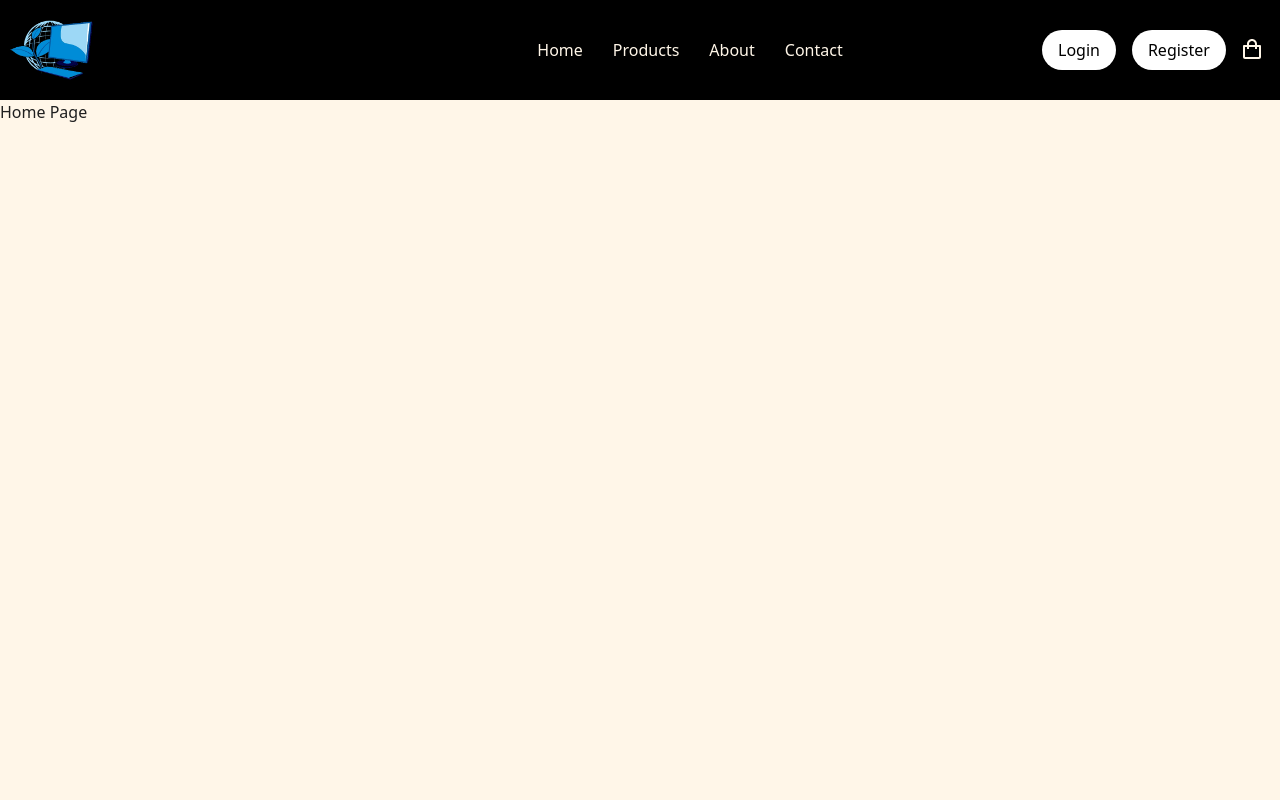
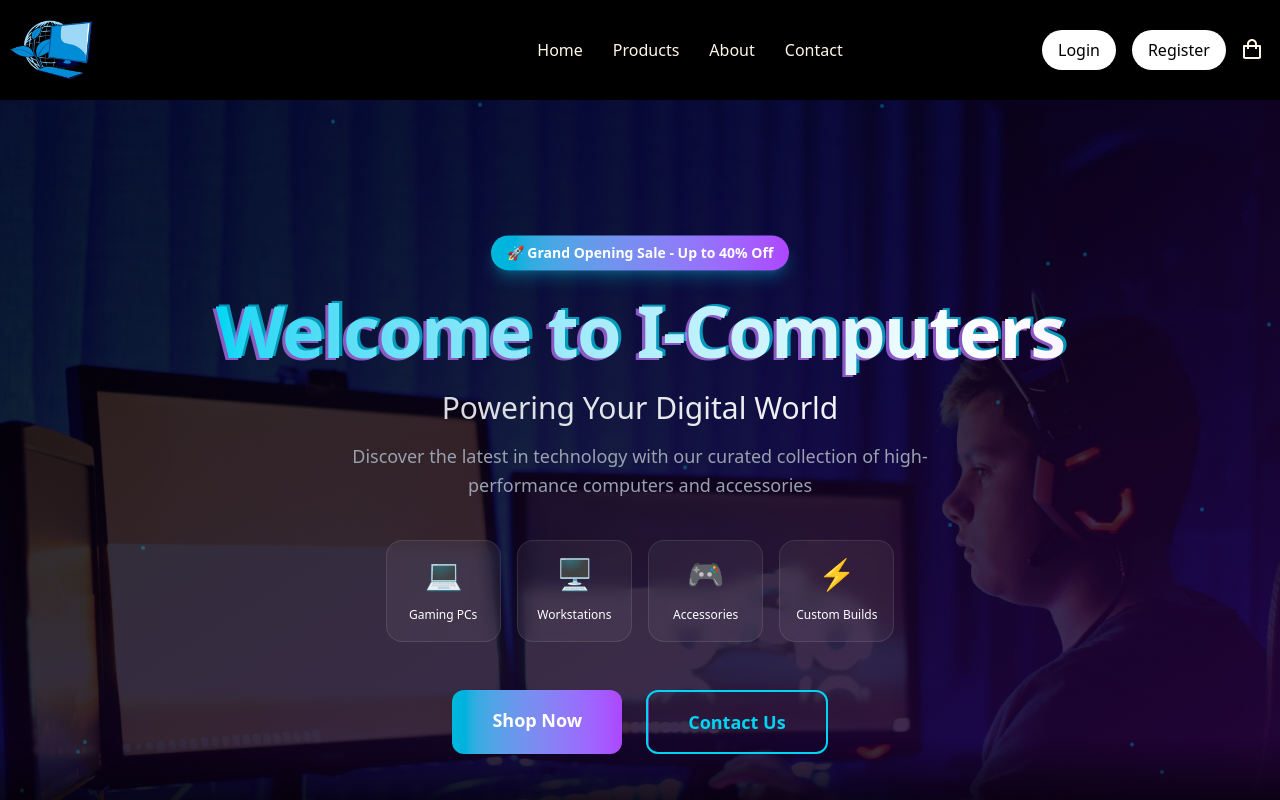
Before and after one commit to dilanka16/i-computers-frontend, a React (Vite) app: page / in a window 1280 px wide. Built offline with nearby package versions, Linux system fonts and the light colour scheme.

Commit message:
home page implement✏️

```diff
--- /dev/null
+++ b/src/pages/homeContent.jsx
@@ -0,0 +1,243 @@
+import { Link } from "react-router-dom";
+import { useState, useEffect } from "react";
+
+export default function Home() {
+  const [mousePosition, setMousePosition] = useState({ x: 0, y: 0 });
+  const [isVisible, setIsVisible] = useState(false);
+
+  useEffect(() => {
+    setIsVisible(true);
+
+    const handleMouseMove = (e) => {
+      setMousePosition({
+        x: (e.clientX / window.innerWidth - 0.5) * 20,
+        y: (e.clientY / window.innerHeight - 0.5) * 20,
+      });
+    };
+
+    window.addEventListener("mousemove", handleMouseMove);
+    return () => window.removeEventListener("mousemove", handleMouseMove);
+  }, []);
+
+  return (
+    <div className="relative w-full min-h-screen overflow-hidden text-white">
+      {/* Animated Background with Parallax */}
+      <div
+        className="absolute inset-0 bg-cover bg-center transition-transform duration-500 ease-out"
+        style={{
+          backgroundImage: "url('/home.jpg')",
+          transform: `translate(${mousePosition.x}px, ${mousePosition.y}px) scale(1.05)`,
+        }}
+      >
+        {/* Animated Gradient Overlay */}
+        <div className="absolute inset-0 bg-gradient-to-br from-cyan-900/90 via-black/80 to-purple-900/90 animate-gradient" />
+      </div>
+
+      {/* Floating Particles Effect */}
+      <div className="absolute inset-0 overflow-hidden">
+        {[...Array(20)].map((_, i) => (
+          <div
+            key={i}
+            className="absolute w-1 h-1 bg-cyan-400/30 rounded-full animate-float"
+            style={{
+              left: `${Math.random() * 100}%`,
+              top: `${Math.random() * 100}%`,
+              animationDelay: `${Math.random() * 5}s`,
+              animationDuration: `${5 + Math.random() * 10}s`,
+            }}
+          />
+        ))}
+      </div>
+
+      {/* Content */}
+      <div
+        className={`relative z-10 flex flex-col items-center justify-center min-h-screen text-center px-6 transition-all duration-1000 ${
+          isVisible ? "opacity-100 translate-y-0" : "opacity-0 translate-y-10"
+        }`}
+      >
+        {/* Animated Badge */}
+        <div className="mb-6 animate-bounce-slow">
+          <span className="px-4 py-2 bg-gradient-to-r from-cyan-500 to-purple-500 rounded-full text-sm font-semibold shadow-lg shadow-cyan-500/30">
+            🚀 Grand Opening Sale - Up to 40% Off
+          </span>
+        </div>
+
+        {/* Main Title with Glitch Effect */}
+        <h1 className="relative text-5xl md:text-7xl font-black mb-6 tracking-tight group">
+          <span className="absolute inset-0 text-cyan-400 animate-glitch-1 opacity-70">
+            Welcome to I-Computers
+          </span>
+          <span className="absolute inset-0 text-purple-400 animate-glitch-2 opacity-70">
+            Welcome to I-Computers
+          </span>
+          <span className="relative bg-gradient-to-r from-cyan-400 via-white to-purple-400 bg-clip-text text-transparent animate-gradient-x">
+            Welcome to{" "}
+            <span className="inline-block hover:scale-110 transition-transform duration-300">
+              I-Computers
+            </span>
+          </span>
+        </h1>
+
+        {/* Animated Slogans */}
+        <div className="space-y-4 mb-10">
+          <p className="text-xl md:text-3xl font-light animate-text-shimmer bg-gradient-to-r from-gray-300 via-white to-gray-300 bg-clip-text text-transparent bg-[length:200%_auto]">
+            Powering Your Digital World
+          </p>
+          <p className="text-md md:text-lg text-gray-400 max-w-2xl mx-auto leading-relaxed animate-fade-in-up">
+            Discover the latest in technology with our curated collection of
+            high-performance computers and accessories
+          </p>
+        </div>
+
+        {/* Features Grid */}
+        <div className="grid grid-cols-2 md:grid-cols-4 gap-4 mb-12 max-w-3xl mx-auto">
+          {[
+            { icon: "💻", label: "Gaming PCs" },
+            { icon: "🖥️", label: "Workstations" },
+            { icon: "🎮", label: "Accessories" },
+            { icon: "⚡", label: "Custom Builds" },
+          ].map((item, index) => (
+            <div
+              key={index}
+              className="group relative p-4 bg-white/5 backdrop-blur-sm rounded-2xl border border-white/10 hover:border-cyan-400/50 transition-all duration-500 hover:scale-105 hover:bg-white/10"
+              style={{ animationDelay: `${index * 0.1}s` }}
+            >
+              <div className="absolute inset-0 bg-gradient-to-r from-cyan-400/0 via-cyan-400/10 to-purple-400/0 rounded-2xl opacity-0 group-hover:opacity-100 transition-opacity duration-500" />
+              <span className="text-3xl mb-2 block animate-float">{item.icon}</span>
+              <span className="text-xs font-medium">{item.label}</span>
+            </div>
+          ))}
+        </div>
+
+        {/* Buttons with Enhanced Effects */}
+        <div className="flex flex-col sm:flex-row gap-6">
+          <Link
+            to="/products"
+            className="group relative px-10 py-4 bg-gradient-to-r from-cyan-500 to-purple-500 rounded-xl font-bold text-lg overflow-hidden transition-all duration-300 hover:scale-110 hover:shadow-2xl hover:shadow-cyan-500/30"
+          >
+            <span className="relative z-10">Shop Now</span>
+            <div className="absolute inset-0 bg-gradient-to-r from-cyan-600 to-purple-600 opacity-0 group-hover:opacity-100 transition-opacity duration-300" />
+            <div className="absolute inset-0 -translate-x-full group-hover:translate-x-full bg-white/20 transition-transform duration-700" />
+          </Link>
+
+          <Link
+            to="/contact"
+            className="group relative px-10 py-4 border-2 border-cyan-400 rounded-xl font-bold text-lg overflow-hidden transition-all duration-300 hover:scale-110 hover:shadow-2xl hover:shadow-cyan-500/20"
+          >
+            <span className="relative z-10 text-cyan-400 group-hover:text-white transition-colors duration-300">
+              Contact Us
+            </span>
+            <div className="absolute inset-0 bg-gradient-to-r from-cyan-500 to-purple-500 -translate-x-full group-hover:translate-x-0 transition-transform duration-500" />
+          </Link>
+        </div>
+
+        {/* Scroll Indicator */}
+        <div className="absolute bottom-10 left-1/2 transform -translate-x-1/2 animate-bounce">
+          <div className="w-6 h-10 border-2 border-white/30 rounded-full flex justify-center">
+            <div className="w-1 h-2 bg-white/60 rounded-full mt-2 animate-scroll" />
+          </div>
+        </div>
+      </div>
+
+      {/* Enhanced Bottom Gradient */}
+      <div className="absolute bottom-0 w-full h-40 bg-gradient-to-t from-black via-black/80 to-transparent" />
+
+      {/* Internal Animation Styles */}
+      <style>
+        {`
+          @keyframes gradient {
+            0%, 100% { background-position: 0% 50%; }
+            50% { background-position: 100% 50%; }
+          }
+
+          @keyframes float {
+            0%, 100% { transform: translateY(0px); }
+            50% { transform: translateY(-20px); }
+          }
+
+          @keyframes glitch-1 {
+            0%, 100% { transform: translate(0); }
+            33% { transform: translate(-5px, 3px); }
+            66% { transform: translate(5px, -3px); }
+          }
+
+          @keyframes glitch-2 {
+            0%, 100% { transform: translate(0); }
+            33% { transform: translate(5px, -3px); }
+            66% { transform: translate(-5px, 3px); }
+          }
+
+          @keyframes text-shimmer {
+            0% { background-position: -200% center; }
+            100% { background-position: 200% center; }
+          }
+
+          @keyframes scroll {
+            0% { transform: translateY(0); opacity: 1; }
+            100% { transform: translateY(15px); opacity: 0; }
+          }
+
+          @keyframes fade-in-up {
+            from {
+              opacity: 0;
+              transform: translateY(20px);
+            }
+            to {
+              opacity: 1;
+              transform: translateY(0);
+            }
+          }
+
+          @keyframes gradient-x {
+            0%, 100% { background-size: 200% 200%; background-position: left center; }
+            50% { background-size: 200% 200%; background-position: right center; }
+          }
+
+          .animate-gradient {
+            background-size: 400% 400%;
+            animation: gradient 15s ease infinite;
+          }
+
+          .animate-float {
+            animation: float 6s ease-in-out infinite;
+          }
+
+          .animate-glitch-1 {
+            animation: glitch-1 2s infinite;
+          }
+
+          .animate-glitch-2 {
+            animation: glitch-2 2s infinite;
+          }
+
+          .animate-text-shimmer {
+            animation: text-shimmer 3s infinite;
+          }
+
+          .animate-scroll {
+            animation: scroll 2s infinite;
+          }
+
+          .animate-fade-in-up {
+            animation: fade-in-up 1s ease-out forwards;
+            opacity: 0;
+            animation-fill-mode: forwards;
+          }
+
+          .animate-gradient-x {
+            background-size: 200% 200%;
+            animation: gradient-x 3s ease infinite;
+          }
+
+          .animate-bounce-slow {
+            animation: bounce 3s infinite;
+          }
+
+          .group:hover .group-hover\\:scale-110 {
+            transform: scale(1.1);
+          }
+        `}
+      </style>
+    </div>
+  );
+}
--- a/src/pages/homePage.jsx
+++ b/src/pages/homePage.jsx
@@ -5,6 +5,7 @@ import ProductOverview from "./productOverview";
 import CartPage from "./cart";
 import CheckoutPage from "./checkOut";
 import OrdersPage from "./ordersPage";
+import Home from "./homeContent";
 
 
 export default function HomePage(){
@@ -13,7 +14,7 @@ export default function HomePage(){
             <Header/>
             <div className="w-full min-h-[calc(100%-100px)]">
             <Routes>
-                <Route path="/" element={<h1>Home Page</h1>}></Route>
+                <Route path="/" element={<Home />}></Route>
                 <Route path="/products" element={<ProductPage />}></Route>
                 <Route path="/about" element={<h1>About Page</h1>}></Route>
                 <Route path="/contact" element={<h1>Contact Page</h1>}></Route>
```
Also changed, not shown: public/home.jpg (added).
